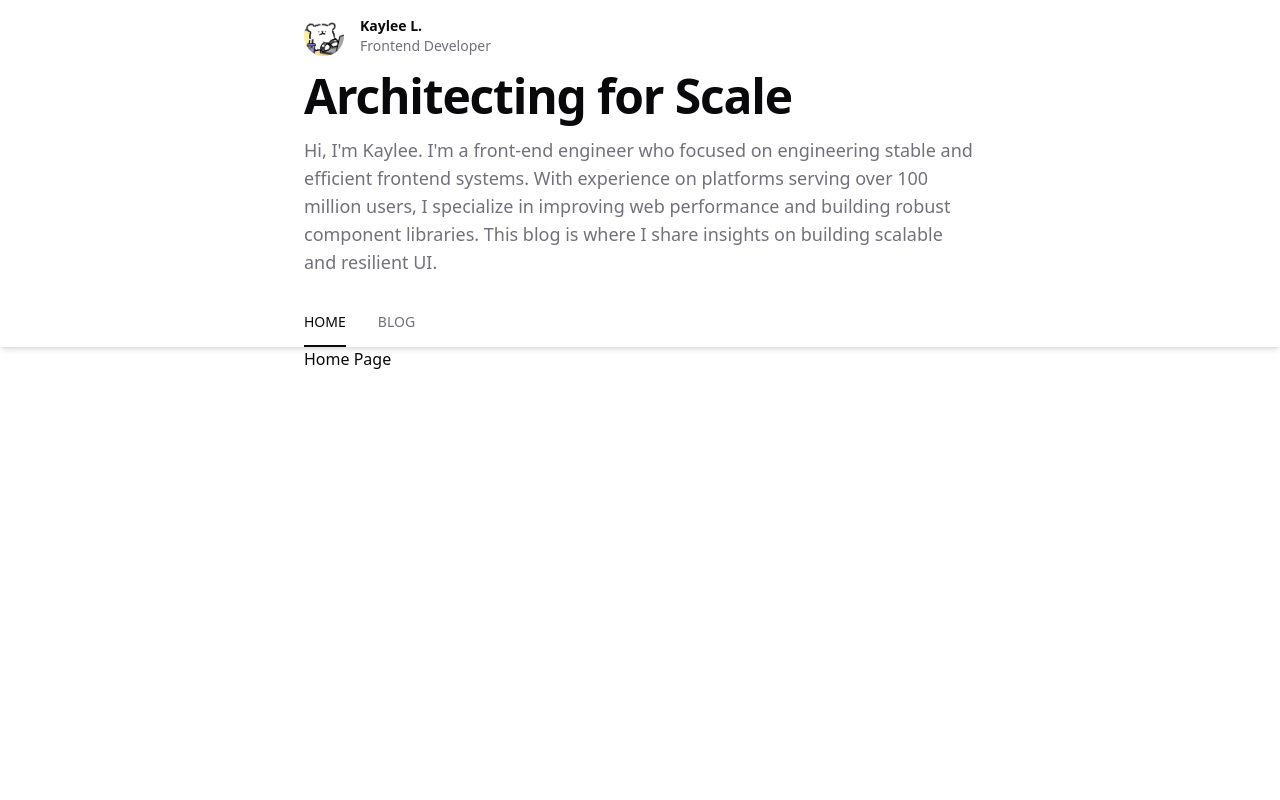
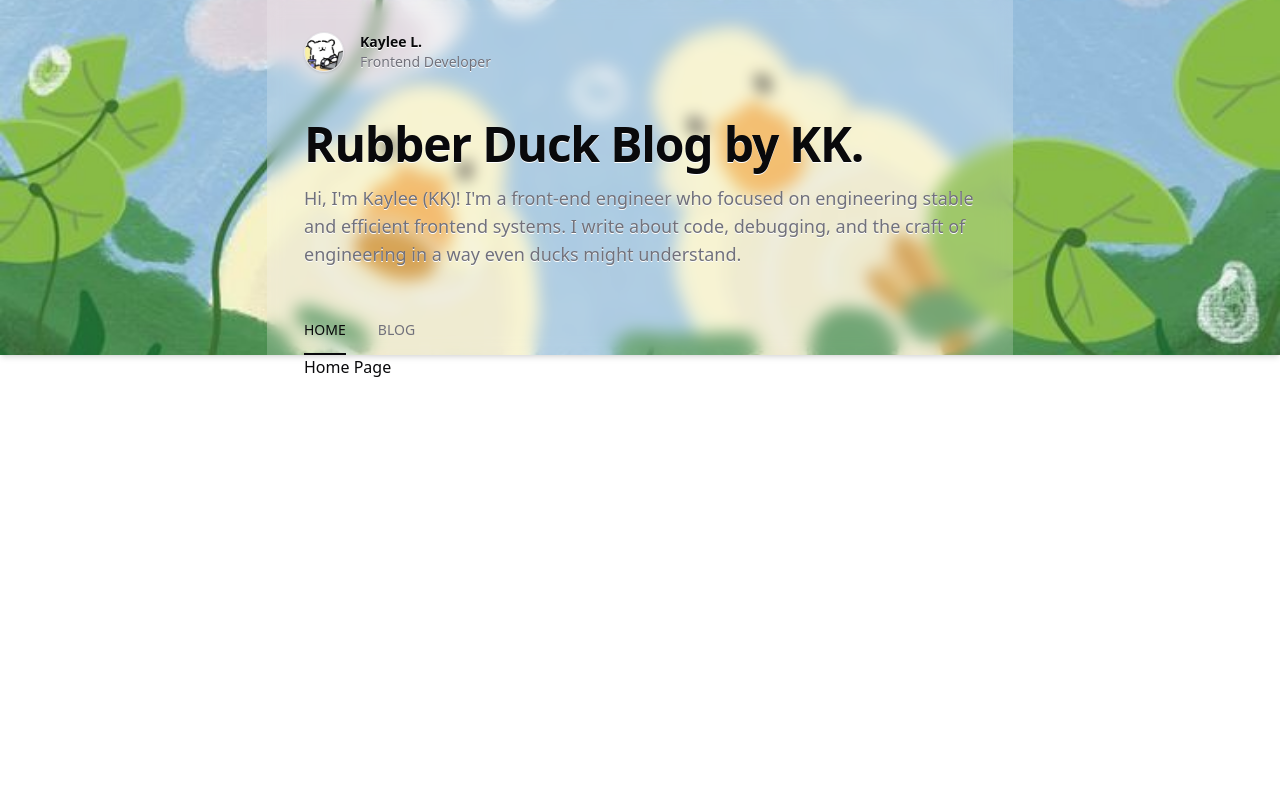
Before and after one commit to kkaylie/blog, a Next.js app: page / in a window 1280 px wide. Shown: the top 800 px of the page. Built offline with nearby package versions, Linux system fonts and the light colour scheme.

Commit message:
style: update layout

```diff
--- a/app/components/HeaderContainer.tsx
+++ b/app/components/HeaderContainer.tsx
@@ -1,25 +1,15 @@
 'use client'
-
-import { usePathname } from 'next/navigation'
 
 import { ContentNav } from './ContentNav'
 import { Hero } from './Hero'
 import { SiteHeader } from './SiteBar'
 
 export default function HeaderContainer() {
-  const pathname = usePathname()
-  const isDeepPath = pathname.split('/').filter(Boolean).length > 1
   return (
-    <div className="w-full px-4 shadow-md">
-      <div className="mx-auto lg:w-7/12">
+    <div className="w-full bg-[url('/cute-duck-cover.jpeg')] bg-cover bg-center shadow-md">
+      <div className="mx-auto bg-white/20 px-4 pt-4 backdrop-blur-sm lg:w-7/12">
         <SiteHeader />
-        <div
-          className={`overflow-hidden transition-[max-height,opacity] duration-500 ease-out ${
-            isDeepPath ? 'max-h-0 opacity-0' : 'max-h-100 opacity-100'
-          }`}
-        >
-          <Hero />
-        </div>
+        <Hero />
 
         <ContentNav />
       </div>
--- a/app/components/Hero.tsx
+++ b/app/components/Hero.tsx
@@ -1,16 +1,27 @@
+'use client'
+
+import { usePathname } from 'next/navigation'
+
 export function Hero() {
+  const pathname = usePathname()
+  const isDeepPath = pathname.split('/').filter(Boolean).length > 1
   return (
-    <section className="mx-auto max-w-2xl sm:pb-4">
-      <h1 className="text-3xl font-bold tracking-tight text-[var(--foreground)] md:text-5xl">
-        Architecting for Scale
-      </h1>
-      <p className="text-md mt-4 hidden text-[var(--muted-foreground)] sm:block md:text-lg">
-        Hi, I&#39;m Kaylee. I&#39;m a front-end engineer who focused on
-        engineering stable and efficient frontend systems. With experience on
-        platforms serving over 100 million users, I specialize in improving web
-        performance and building robust component libraries. This blog is where
-        I share insights on building scalable and resilient UI.
-      </p>
-    </section>
+    <div
+      className={`overflow-hidden transition-[max-height,opacity] duration-500 ease-out ${
+        isDeepPath ? 'max-h-0 opacity-0' : 'max-h-100 opacity-100'
+      }`}
+    >
+      <section className="animate-in fade-in slide-in-from-top-8 mx-auto max-w-2xl duration-500 sm:py-4 md:py-8">
+        <h1 className="text-3xl font-bold tracking-tight text-[var(--foreground)] text-shadow-2xs text-shadow-white md:text-5xl">
+          Rubber Duck Blog by KK.
+        </h1>
+        <p className="text-md mt-4 hidden text-[var(--muted-foreground)] text-shadow-2xs text-shadow-white sm:block md:text-lg">
+          Hi, I&#39;m Kaylee (KK)! I&#39;m a front-end engineer who focused on
+          engineering stable and efficient frontend systems. I write about code,
+          debugging, and the craft of engineering in a way even ducks might
+          understand.
+        </p>
+      </section>
+    </div>
   )
 }
--- a/app/components/SiteBar.tsx
+++ b/app/components/SiteBar.tsx
@@ -13,13 +13,13 @@ export function SiteHeader() {
             alt="Avatar"
             width={40}
             height={40}
-            className="rounded-full"
+            className="rounded-full border border-[var(--border)] shadow-sm"
           />
           <div>
-            <p className="md:text-md text-sm font-semibold text-[var(--foreground)]">
+            <p className="md:text-md text-sm font-semibold text-[var(--foreground)] text-shadow-2xs text-shadow-white">
               Kaylee L.
             </p>
-            <p className="hidden text-sm text-[var(--muted-foreground)] sm:block">
+            <p className="hidden text-sm text-[var(--muted-foreground)] text-shadow-2xs text-shadow-white sm:block">
               Frontend Developer
             </p>
           </div>
--- a/app/layout.tsx
+++ b/app/layout.tsx
@@ -6,8 +6,8 @@ import './globals.css'
 
 export const metadata: Metadata = {
   title: {
-    template: "%s | Kaylee's Blog",
-    default: "Kaylee's Blog",
+    template: "%s | KK's Blog",
+    default: "KK's Blog",
   },
   description:
     'A personal blog by Kaylee L. exploring frontend development, design, and technology.',
@@ -24,12 +24,12 @@ export default function RootLayout({
 }>) {
   return (
     <html lang="en">
-      <body className={`bg-[var(--background)] text-[var(--foreground)]`}>
+      <body className="bg-[var(--background)] text-[var(--foreground)]">
         <HeaderContainer />
         <main className="min-h-screen w-full">
           <div className="mx-auto h-full max-w-2xl lg:w-7/12">{children}</div>
         </main>
-        <footer className="mt-12 border-t border-[var(--border)] py-6 text-center text-sm text-[var(--muted-foreground)]">
+        <footer className="border-t border-[var(--border)] py-6 text-center text-sm text-[var(--muted-foreground)]">
           <p>
             &copy; {new Date().getFullYear()} Kaylee L.. All Rights Reserved.
           </p>
```
Also changed, not shown: public/cute-duck-cover.jpeg (added), public/my-avatar.jpg.
